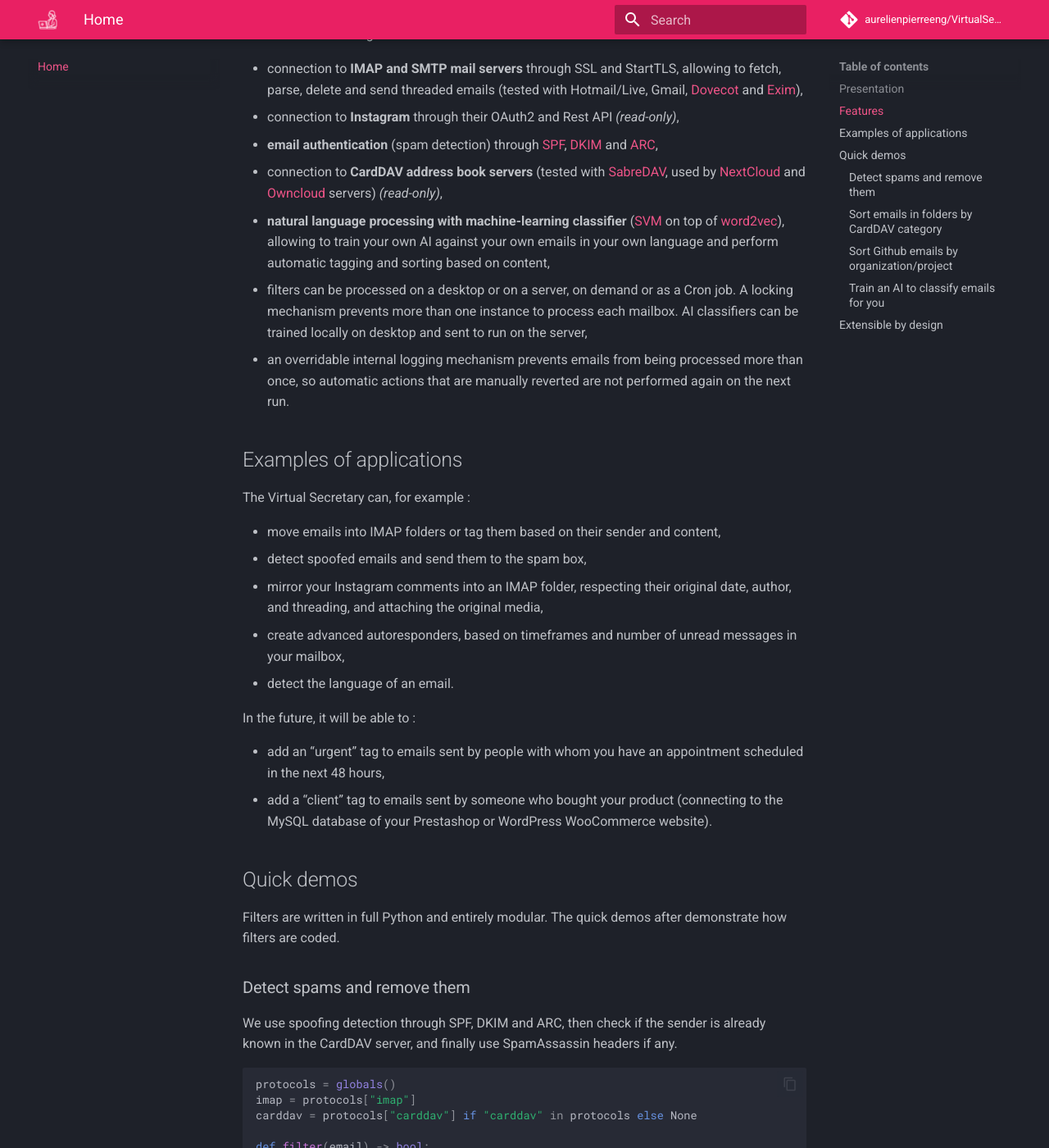
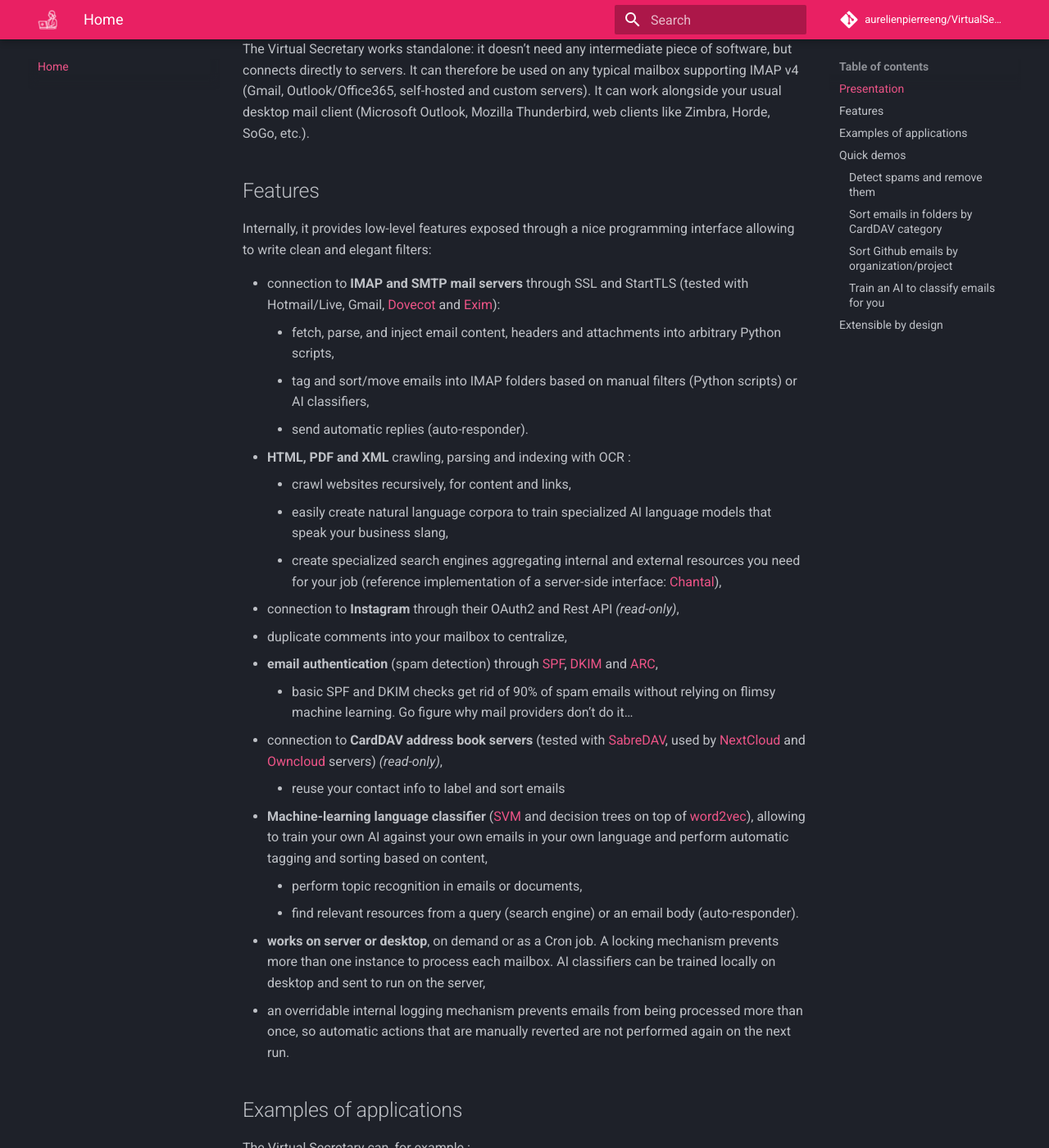
Before and after one commit to aurelienpierreeng/VirtualSecretary, an MkDocs documentation site: the page built from docs/index.md, in a window 1280 px wide and 1400 px high, scrolled down 1092 px. Shown: the whole window at 82% size. Built offline with MkDocs 1.6.1 and Material for MkDocs 9.7.7, drawn with Linux system fonts in a browser that asks for light colours; comment, search, counter and statistics services are not loaded; some of the changed text lies outside the part shown.

Commit message:
Improve doc

```diff
--- a/docs/index.md
+++ b/docs/index.md
@@ -3,10 +3,12 @@
 ## Presentation
 
 <figure style="float:left;" markdown>
-![](/assets/secretary.png){ align=left width="300" }
+![](assets/secretary.png){ align=left width="300" }
   <figcaption markdown>Secretary icons by [UltimateArm](https://www.flaticon.com/authors/ultimatearm)</figcaption>
 </figure>
- The Virtual Secretary is a Python framework allowing to write custom filters and actions to __automate your digital office workflows__. It provides connectors to synchronize information across:
+
+ The Virtual Secretary is a Python framework allowing to write custom filters and actions to __automate your digital office workflows__ and
+ improve __information processing and retrieval__. It provides connectors to synchronize information across:
 
 * your emails,
 * your contacts (address books),
@@ -15,7 +17,13 @@
     * your agenda events,
     * your database entries.
 
-It aims at __making your ultra-connected office life less stressful__, by cross-checking and pre-filtering information for you, such that you get a digest of only the important/urgent information, and can deal with less important information later, at your own pace.
+
+> __Secretary__: _a person who works in an office, working for another person, dealing with mail and phone calls, keeping records, arranging meetings with people, etc._ ([Oxford dictionnary](https://www.oxfordlearnersdictionaries.com/definition/english/secretary?q=secretary))
+
+
+Human secretaries were able to use their knowledge, agreed-upon rules and their best judgment to assess whether any unplanned event (visitor, phone call, mail) was worth disturbing your planning and workflow. To cut on expenses, they have been replaced by computers and software, which send you notifications for everything, without discernment. The result is you are disturbed all the time, you have to process huge amounts of info, so you only gained more stress and more work.
+
+The Virtual Secretary aims at __making your ultra-connected office life less stressful__, by cross-checking and pre-filtering information for you, such that you get a digest of only the important/urgent information, and can deal with less important information later, at your own pace.
 
 The framework provides an high-level Python API allowing you to efficiently write simple and advanced email filters, unleashing the full power of the Python programming language, along with its powerful ecosystem of packages for data mining, machine learning, regular expression search, etc.
 
@@ -25,12 +33,24 @@ The Virtual Secretary works standalone: it doesn't need any intermediate piece
 
 Internally, it provides low-level features exposed through a nice programming interface allowing to write clean and elegant filters:
 
-* connection to __IMAP and SMTP mail servers__ through SSL and StartTLS, allowing to fetch, parse, delete and send threaded emails (tested with Hotmail/Live, Gmail, [Dovecot](https://www.dovecot.org/) and [Exim](https://www.exim.org/)),
+* connection to __IMAP and SMTP mail servers__ through SSL and StartTLS (tested with Hotmail/Live, Gmail, [Dovecot](https://www.dovecot.org/) and [Exim](https://www.exim.org/)):
+    - fetch, parse, and inject email content, headers and attachments into arbitrary Python scripts,
+    - tag and sort/move emails into IMAP folders based on manual filters (Python scripts) or AI classifiers,
+    - send automatic replies (auto-responder).
+* __HTML, PDF and XML__ crawling, parsing and indexing with OCR :
+    - crawl websites recursively, for content and links,
+    - easily create natural language corpora to train specialized AI language models that speak your business slang,
+    - create specialized search engines aggregating internal and external resources you need for your job (reference implementation of a server-side interface: [Chantal](https://chantal.aurelienpierre.com)),
 * connection to __Instagram__ through their OAuth2 and Rest API _(read-only)_,
+  - duplicate comments into your mailbox to centralize,
 * __email authentication__ (spam detection) through [SPF](https://en.wikipedia.org/wiki/Sender_Policy_Framework), [DKIM](https://en.wikipedia.org/wiki/DomainKeys_Identified_Mail) and [ARC](https://en.wikipedia.org/wiki/Authenticated_Received_Chain),
+    - basic SPF and DKIM checks get rid of 90% of spam emails without relying on flimsy machine learning. Go figure why mail providers don't do it…
 * connection to __CardDAV address book servers__ (tested with [SabreDAV](https://sabre.io/), used by [NextCloud](https://nextcloud.com/)  and [Owncloud](https://owncloud.com/) servers) _(read-only)_,
-* __natural language processing with machine-learning classifier__ ([SVM](https://en.wikipedia.org/wiki/Support_vector_machine) on top of [word2vec](https://en.wikipedia.org/wiki/Word2vec)), allowing to train your own AI against your own emails in your own language and perform automatic tagging and sorting based on content,
-* filters can be processed on a desktop or on a server, on demand or as a Cron job. A locking mechanism prevents more than one instance to process each mailbox. AI classifiers can be trained locally on desktop and sent to run on the server,
+    - reuse your contact info to label and sort emails
+* __Machine-learning language classifier__ ([SVM](https://en.wikipedia.org/wiki/Support_vector_machine) and decision trees on top of [word2vec](https://en.wikipedia.org/wiki/Word2vec)), allowing to train your own AI against your own emails in your own language and perform automatic tagging and sorting based on content,
+    - perform topic recognition in emails or documents,
+    - find relevant resources from a query (search engine) or an email body (auto-responder).
+* __works on server or desktop__, on demand or as a Cron job. A locking mechanism prevents more than one instance to process each mailbox. AI classifiers can be trained locally on desktop and sent to run on the server,
 * an overridable internal logging mechanism prevents emails from being processed more than once, so automatic actions that are manually reverted are not performed again on the next run.
 
 ## Examples of applications
--- a/mkdocs.yml
+++ b/mkdocs.yml
@@ -81,7 +81,6 @@ plugins:
 - offline
 - mkdocstrings:
     enabled: !ENV [ENABLE_MKDOCSTRINGS, true]
-    custom_templates: templates
     default_handler: python
     enable_inventory: true
     watch:
```
Also changed, not shown: docs/core/4-crawler.md (+16 -1 lines).
